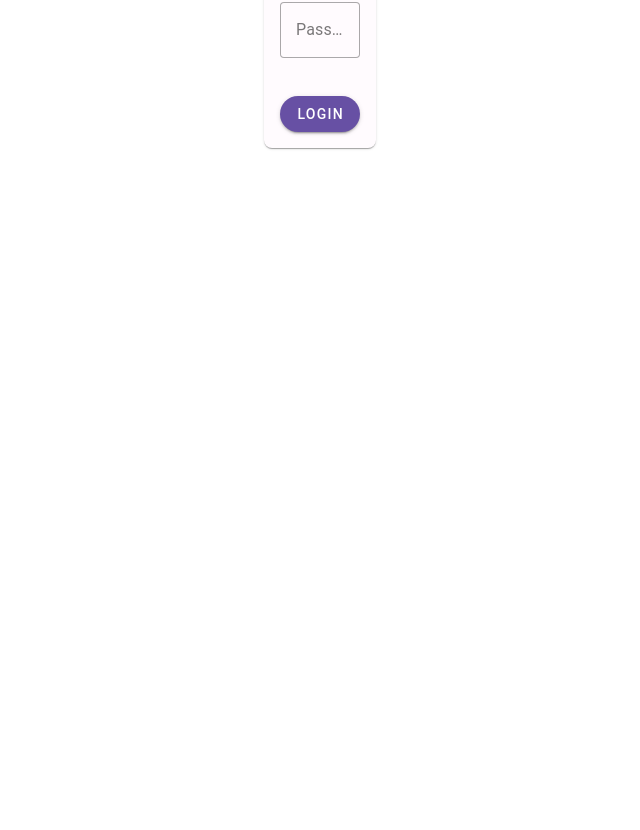
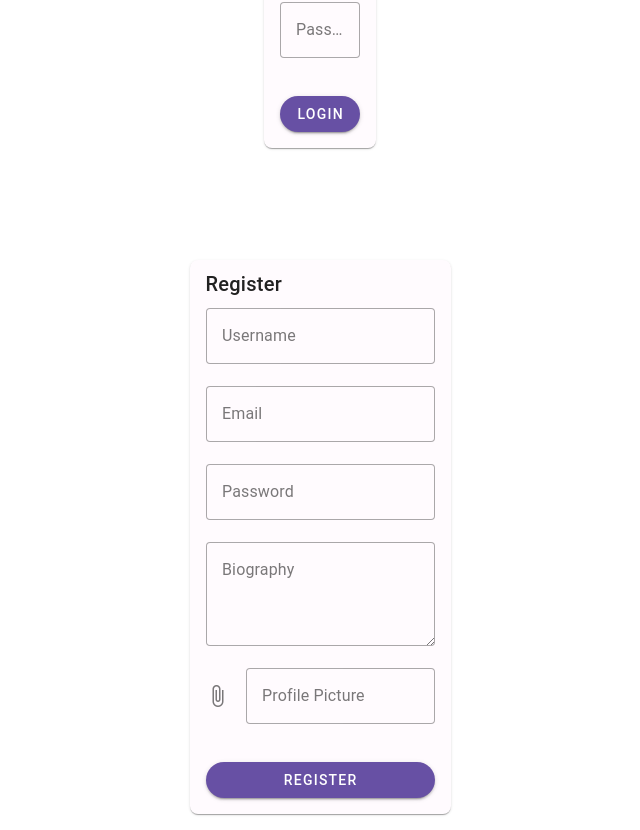
Before and after one commit to BroWo1/apply4college, a Vue app: page / in a window 1280 px wide. Shown: the part 1054-1884 px from the top of the page, without its empty margins (320-960 px from the left). Before the commit the page ends 1218 px from the top, so only its background shows below. Built offline with nearby package versions, Linux system fonts and the light colour scheme; no server answers; a small style sheet from the web is missing.

Commit message:
register & login apis

```diff
--- a/components.d.ts
+++ b/components.d.ts
@@ -19,6 +19,7 @@ declare module 'vue' {
     ProfilePage: typeof import('./src/components/profilePage.vue')['default']
     ProfileSummaryComponent: typeof import('./src/components/ProfileSummaryComponent.vue')['default']
     RecommendationComponent: typeof import('./src/components/RecommendationComponent.vue')['default']
+    Register: typeof import('./src/components/Register.vue')['default']
     RouterLink: typeof import('vue-router')['RouterLink']
     RouterView: typeof import('vue-router')['RouterView']
     Schools: typeof import('./src/components/Schools.vue')['default']
--- a/src/App.vue
+++ b/src/App.vue
@@ -3,6 +3,7 @@
       <div>★ Hello from App.vue ★</div>
     <router-view />
     <Login/>
+    <Register/>
   </v-app>
 </template>
 
@@ -10,6 +11,7 @@
   //
   import Schools from '@/components/Schools.vue';
   import { inject, onMounted } from 'vue'
+  import Register from "@/components/Register.vue";
   const api = inject('api')    // <-- now injected
 
   onMounted(() => {
--- /dev/null
+++ b/src/api/register.js
@@ -0,0 +1,37 @@
+import api from '@/api'
+
+/**
+ * Registers a new frontend user via the API.
+ * @param {Object} userData
+ * @param {string} userData.username
+ * @param {string} userData.email
+ * @param {string} userData.password
+ * @param {string} userData.biography
+ * @param {File}   [userData.profile_picture]
+ * @returns {Promise<Object>} Created user data
+ */
+export async function registerUser({ username, email, password, biography, profile_picture }) {
+  // If there's a file, use FormData
+  if (profile_picture) {
+    const form = new FormData()
+    form.append('username', username)
+    form.append('email', email)
+    form.append('password', password)
+    form.append('biography', biography)
+    form.append('profile_picture', profile_picture)
+
+    const response = await api.post('register/', form, {
+      headers: { 'Content-Type': 'multipart/form-data' }
+    })
+    return response.data
+  }
+
+  // Otherwise send JSON
+  const response = await api.post('register/', {
+    username,
+    email,
+    password,
+    biography
+  })
+  return response.data
+}
--- /dev/null
+++ b/src/components/Register.vue
@@ -0,0 +1,86 @@
+<template>
+  <v-container class="d-flex justify-center">
+    <v-card max-width="500">
+      <v-card-title>Register</v-card-title>
+      <v-card-text>
+        <v-form @submit.prevent="onSubmit" ref="form">
+          <v-text-field
+            v-model="username"
+            label="Username"
+            required
+          />
+          <v-text-field
+            v-model="email"
+            label="Email"
+            type="email"
+            required
+          />
+          <v-text-field
+            v-model="password"
+            label="Password"
+            type="password"
+            required
+          />
+          <v-textarea
+            v-model="biography"
+            label="Biography"
+            rows="3"
+          />
+          <v-file-input
+            v-model="profilePicture"
+            label="Profile Picture"
+            accept="image/*"
+          />
+          <v-btn
+            type="submit"
+            :loading="loading"
+            color="primary"
+            class="mt-4"
+            block
+          >
+            Register
+          </v-btn>
+        </v-form>
+      </v-card-text>
+    </v-card>
+  </v-container>
+</template>
+
+<script setup>
+import { ref } from 'vue'
+import { useRouter } from 'vue-router'
+import { registerUser } from '@/api/register'
+
+const router = useRouter()
+const username = ref('')
+const email    = ref('')
+const password = ref('')
+const biography = ref('')
+const profilePicture = ref(null)
+const loading = ref(false)
+
+async function onSubmit() {
+  loading.value = true
+  try {
+    const user = await registerUser({
+      username: username.value,
+      email: email.value,
+      password: password.value,
+      biography: biography.value,
+      profile_picture: profilePicture.value
+    })
+    console.log('Registered user:', user)
+    // optionally navigate to login or home
+    router.push('/')
+  } catch (err) {
+    console.error('Registration failed:', err.response?.data || err.message)
+    // show error feedback here
+  } finally {
+    loading.value = false
+  }
+}
+</script>
+
+<style scoped>
+.v-card { margin-top: 80px; }
+</style>
```
